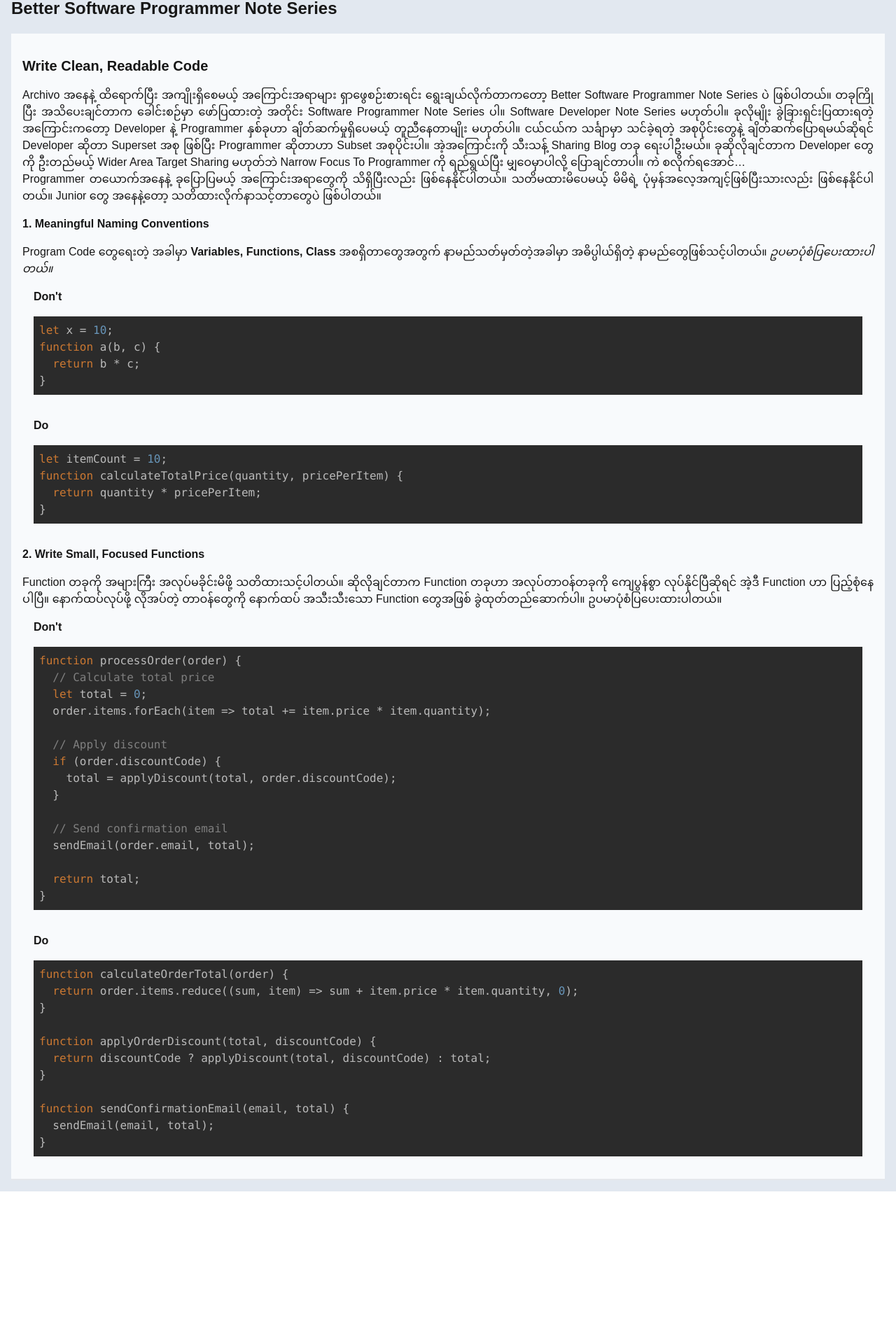
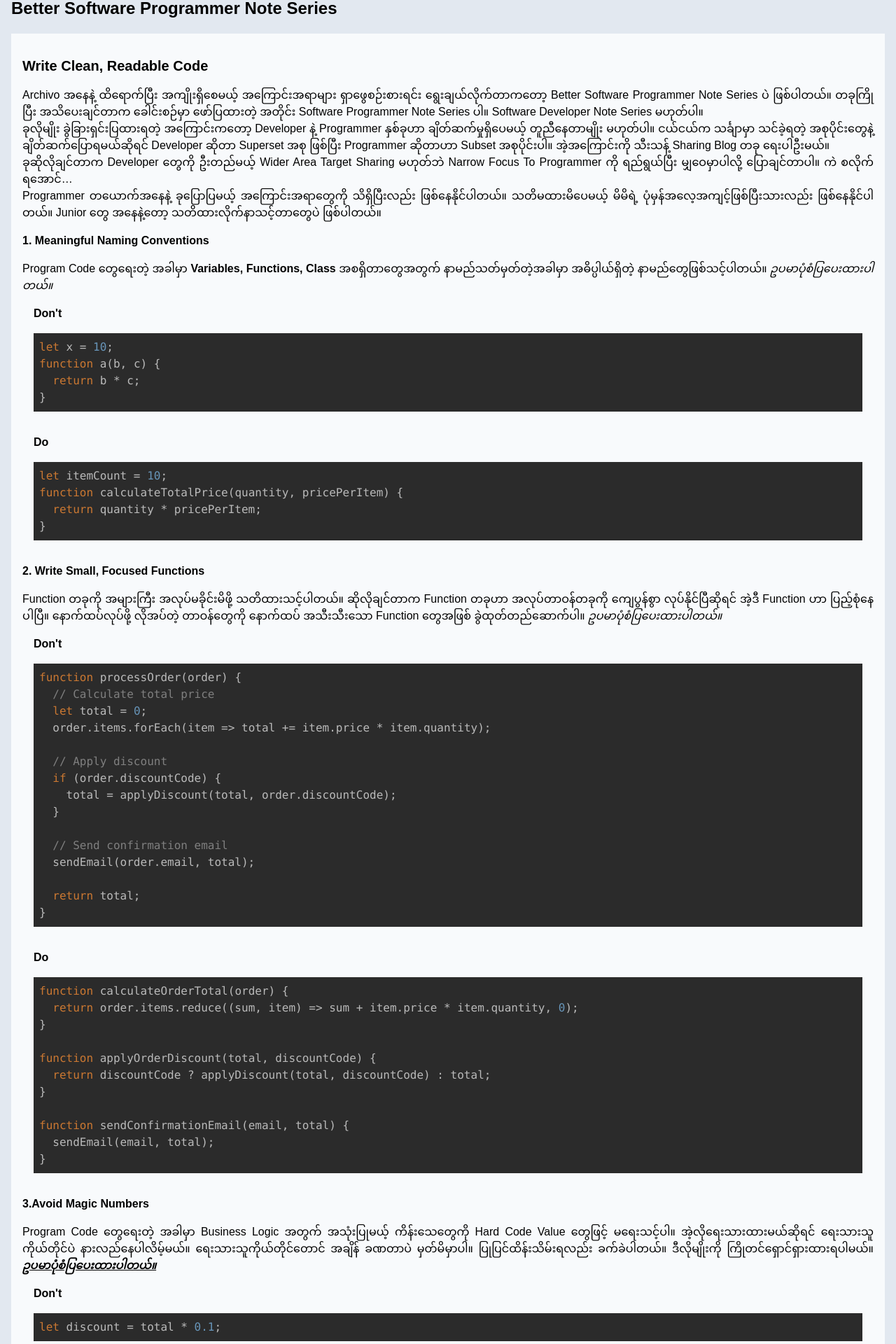
Before and after one commit to archivo-devspace/archivo-devspace-blogs, a Next.js app: page / in a window 1280 px wide. Shown: the part 20-1940 px from the top of the page at 70% size. Before the commit the page ends 1722 px from the top, so only its background shows below. Built offline with nearby package versions, Linux system fonts and the light colour scheme.

Commit message:
[ENHANCEMENT] refactor dynamic data structure

```diff
--- a/src/app/_data/_blogs/better-software-programmer-note-1.json
+++ b/src/app/_data/_blogs/better-software-programmer-note-1.json
@@ -13,7 +13,15 @@
     },
     {
       "type": "p",
-      "value": "Archivo အနေနဲ့ ထိရောက်ပြီး အကျိုးရှိစေမယ့် အကြောင်းအရာများ ရှာဖွေစဉ်းစားရင်း ရွေးချယ်လိုက်တာကတော့ Better Software Programmer Note Series ပဲ ဖြစ်ပါတယ်။ တခုကြိုပြီး အသိပေးချင်တာက ခေါင်းစဉ်မှာ ဖော်ပြထားတဲ့ အတိုင်း Software Programmer Note Series ပါ။ Software Developer Note Series မဟုတ်ပါ။ ခုလိုမျိုး ခွဲခြားရှင်းပြထားရတဲ့ အကြောင်းကတော့ Developer နဲ့ Programmer နှစ်ခုဟာ ချိတ်ဆက်မှုရှိပေမယ့် တူညီနေတာမျိုး မဟုတ်ပါ။ ငယ်ငယ်က သင်္ချာမှာ သင်ခဲ့ရတဲ့ အစုပိုင်းတွေနဲ့ ချိတ်ဆက်ပြောရမယ်ဆိုရင် Developer ဆိုတာ Superset အစု ဖြစ်ပြီး Programmer ဆိုတာဟာ Subset အစုပိုင်းပါ။ အဲ့အကြောင်းကို သီးသန့် Sharing Blog တခု ရေးပါဦးမယ်။ ခုဆိုလိုချင်တာက Developer တွေကို ဦးတည်မယ့် Wider Area Target Sharing မဟုတ်ဘဲ Narrow Focus To Programmer ကို ရည်ရွယ်ပြီး မျှဝေမှာပါလို့ ပြောချင်တာပါ။ ကဲ စလိုက်ရအောင်…"
+      "value": "Archivo အနေနဲ့ ထိရောက်ပြီး အကျိုးရှိစေမယ့် အကြောင်းအရာများ ရှာဖွေစဉ်းစားရင်း ရွေးချယ်လိုက်တာကတော့ Better Software Programmer Note Series ပဲ ဖြစ်ပါတယ်။ တခုကြိုပြီး အသိပေးချင်တာက ခေါင်းစဉ်မှာ ဖော်ပြထားတဲ့ အတိုင်း Software Programmer Note Series ပါ။ Software Developer Note Series မဟုတ်ပါ။"
+    },
+    {
+      "type": "p",
+      "value": "ခုလိုမျိုး ခွဲခြားရှင်းပြထားရတဲ့ အကြောင်းကတော့ Developer နဲ့ Programmer နှစ်ခုဟာ ချိတ်ဆက်မှုရှိပေမယ့် တူညီနေတာမျိုး မဟုတ်ပါ။ ငယ်ငယ်က သင်္ချာမှာ သင်ခဲ့ရတဲ့ အစုပိုင်းတွေနဲ့ ချိတ်ဆက်ပြောရမယ်ဆိုရင် Developer ဆိုတာ Superset အစု ဖြစ်ပြီး Programmer ဆိုတာဟာ Subset အစုပိုင်းပါ။ အဲ့အကြောင်းကို သီးသန့် Sharing Blog တခု ရေးပါဦးမယ်။"
+    },
+     {
+      "type": "p",
+      "value": "ခုဆိုလိုချင်တာက Developer တွေကို ဦးတည်မယ့် Wider Area Target Sharing မဟုတ်ဘဲ Narrow Focus To Programmer ကို ရည်ရွယ်ပြီး မျှဝေမှာပါလို့ ပြောချင်တာပါ။ ကဲ စလိုက်ရအောင်…"
     },
     {
       "type": "p",
@@ -57,7 +65,10 @@
     },
     {
       "type": "p",
-      "value": "Function တခုကို အများကြီး အလုပ်မခိုင်းမိဖို့ သတိထားသင့်ပါတယ်။ ဆိုလိုချင်တာက Function တခုဟာ အလုပ်တာဝန်တခုကို ကျေပွန်စွာ လုပ်နိုင်ပြီဆိုရင် အဲ့ဒီ Function ဟာ ပြည့်စုံနေပါပြီ။ နောက်ထပ်လုပ်ဖို့ လိုအပ်တဲ့ တာဝန်တွေကို နောက်ထပ် အသီးသီးသော Function တွေအဖြစ် ခွဲထုတ်တည်ဆောက်ပါ။ ဥပမာပုံစံပြပေးထားပါတယ်။"
+      "value": [
+         { "type": "span", "value": "Function တခုကို အများကြီး အလုပ်မခိုင်းမိဖို့ သတိထားသင့်ပါတယ်။ ဆိုလိုချင်တာက Function တခုဟာ အလုပ်တာဝန်တခုကို ကျေပွန်စွာ လုပ်နိုင်ပြီဆိုရင် အဲ့ဒီ Function ဟာ ပြည့်စုံနေပါပြီ။ နောက်ထပ်လုပ်ဖို့ လိုအပ်တဲ့ တာဝန်တွေကို နောက်ထပ် အသီးသီးသော Function တွေအဖြစ် ခွဲထုတ်တည်ဆောက်ပါ။" },
+         { "type": "i", "value": " ဥပမာပုံစံပြပေးထားပါတယ်။" }
+      ]
     },
     {
       "type": "comparison",
@@ -71,6 +82,41 @@
           "value": "function calculateOrderTotal(order) {\n  return order.items.reduce((sum, item) => sum + item.price * item.quantity, 0);\n}\n\nfunction applyOrderDiscount(total, discountCode) {\n  return discountCode ? applyDiscount(total, discountCode) : total;\n}\n\nfunction sendConfirmationEmail(email, total) {\n  sendEmail(email, total);\n}"
         }
       ]
+    },
+    {
+      "type": "h4",
+      "value": "3.Avoid Magic Numbers"
+    },
+    {
+      "type": "p",
+      "value": [
+        {
+          "type" : "span",
+          "value" : "Program Code တွေရေးတဲ့ အခါမှာ Business Logic အတွက် အသုံးပြုမယ့် ကိန်းသေတွေကို Hard Code Value တွေဖြင့် မရေးသင့်ပါ။ အဲ့လိုရေးသားထားမယ်ဆိုရင် ရေးသားသူကိုယ်တိုင်ပဲ နားလည်နေပါလိမ့်မယ်။ ရေးသားသူကိုယ်တိုင်တောင် အချိန် ခဏတာပဲ မှတ်မိမှာပါ။ ပြုပြင်ထိန်းသိမ်းရလည်း ခက်ခဲပါတယ်။ ဒီလိုမျိုးကို ကြိုတင်ရှောင်ရှားထားရပါမယ်။"
+        },
+        {
+          "type": "i",
+          "value" : [
+            {"type" : "b", "value" : [
+              {"type": "u", "value" : " ဥပမာပုံစံပြပေးထားပါတယ်။"}
+            ]}
+          ]
+        }
+      ]
+    },
+     {
+      "type": "comparison",
+      "value": [
+        {
+          "type": "negative",
+          "value": "let discount = total * 0.1;"
+        },
+        {
+          "type": "positive",
+          "value": "const DISCOUNT_RATE = 0.1;\nlet discount = total * DISCOUNT_RATE;"
+        }
+      ]
     }
+
   ]
 }
--- a/src/app/_models/Blog.type.ts
+++ b/src/app/_models/Blog.type.ts
@@ -9,6 +9,7 @@ export type BlogBodyType =
   | "p"
   | "b"
   | "i"
+  | "u"
   | "span"
   | "comparison"
   | "negative"
--- a/src/app/globals.css
+++ b/src/app/globals.css
@@ -2,21 +2,7 @@
 @tailwind components;
 @tailwind utilities;
 
-:root {
-  --background: #ffffff;
-  --foreground: #171717;
-}
-
-@media (prefers-color-scheme: dark) {
-  :root {
-    --background: #0a0a0a;
-    --foreground: #ededed;
-  }
-}
-
 body {
-  color: var(--foreground);
-  background: var(--background);
   font-family: Arial, Helvetica, sans-serif;
 }
 
--- a/src/app/page.tsx
+++ b/src/app/page.tsx
@@ -21,36 +21,50 @@ export default function Home() {
     return obj;
   };
 
+  const getBlogBodyHelper = (
+    type: BlogBodyType,
+    value: string | BlogBody[]
+  ) => {
+    return Array.isArray(value) ? (
+      <>
+        {type === "comparison" ? (
+          <Comparison {...getComparison(value)} />
+        ) : (
+          value.map((v) => getBlogBody(v.type, v.value))
+        )}
+      </>
+    ) : (
+      <>{value}</>
+    );
+  };
+
   const getBlogBody = (
     type: BlogBodyType,
     value: string | BlogBody[]
   ): React.ReactElement => {
     return (
       <>
-        {typeof value === "string" && (
-          <>
-            {type === "h2" && (
-              <h2 className="text-xl font-bold my-4">{value}</h2>
-            )}
-
-            {type === "h4" && <h4 className="font-bold my-4">{value}</h4>}
-
-            {type === "p" && <p>{value}</p>}
-
-            {type === "span" && <span>{value}</span>}
-
-            {type === "b" && <b>{value}</b>}
-
-            {type === "i" && <i>{value}</i>}
-          </>
+        {type === "h2" && (
+          <h2 className="text-xl font-bold my-4">
+            {getBlogBodyHelper(type, value)}
+          </h2>
         )}
 
-        {Array.isArray(value) &&
-          (type === "comparison" ? (
-            <Comparison {...getComparison(value)} />
-          ) : (
-            value.map((v) => getBlogBody(v.type, v.value))
-          ))}
+        {type === "h4" && (
+          <h4 className="font-bold my-4">{getBlogBodyHelper(type, value)}</h4>
+        )}
+
+        {type === "p" && <p>{getBlogBodyHelper(type, value)}</p>}
+
+        {type === "span" && <span>{getBlogBodyHelper(type, value)}</span>}
+
+        {type === "b" && <b>{getBlogBodyHelper(type, value)}</b>}
+
+        {type === "i" && <i>{getBlogBodyHelper(type, value)}</i>}
+
+        {type === "u" && <u>{getBlogBodyHelper(type, value)}</u>}
+
+        {type === "comparison" && <>{getBlogBodyHelper(type, value)}</>}
       </>
     );
   };
```
